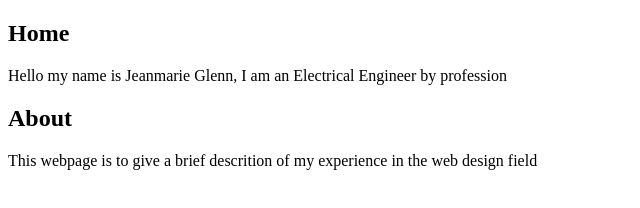
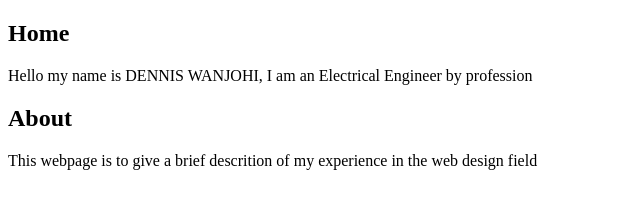
Before and after one commit to EUTYCUSWANJOHI/portfolio-website, a plain HTML site: page portfolio.html in a window 1280 px wide. Shown: the full height of the page, 0-640 px from the left. Drawn offline with Linux system fonts and the light colour scheme.

Commit message:
updatename

```diff
--- a/portfolio.html
+++ b/portfolio.html
@@ -6,7 +6,7 @@
         <body>
             <section>
                 <h1>Home</h1>
-                <p>Hello my name is Jeanmarie Glenn, I am an Electrical Engineer by profession</p>
+                <p>Hello my name is DENNIS WANJOHI, I am an Electrical Engineer by profession</p>
             </section>
             <section>
                 <h1>About</h1>
```
